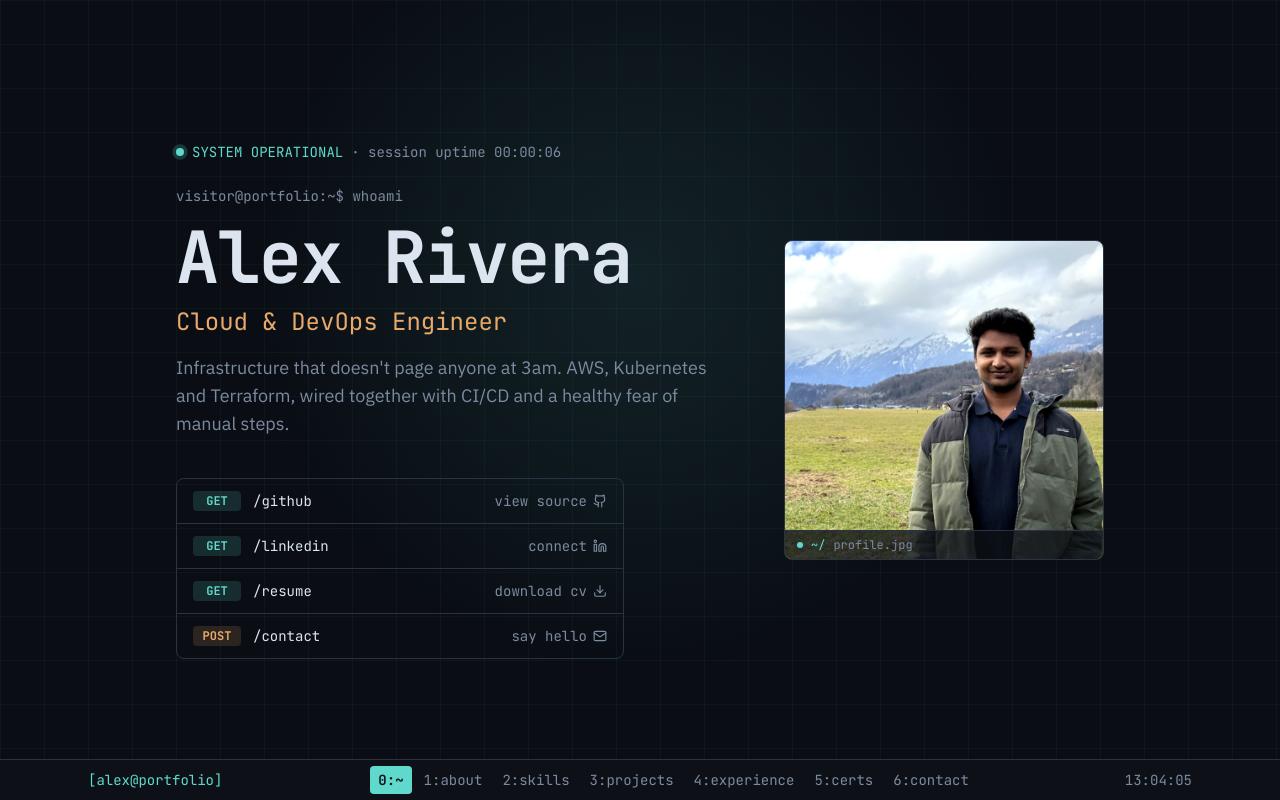
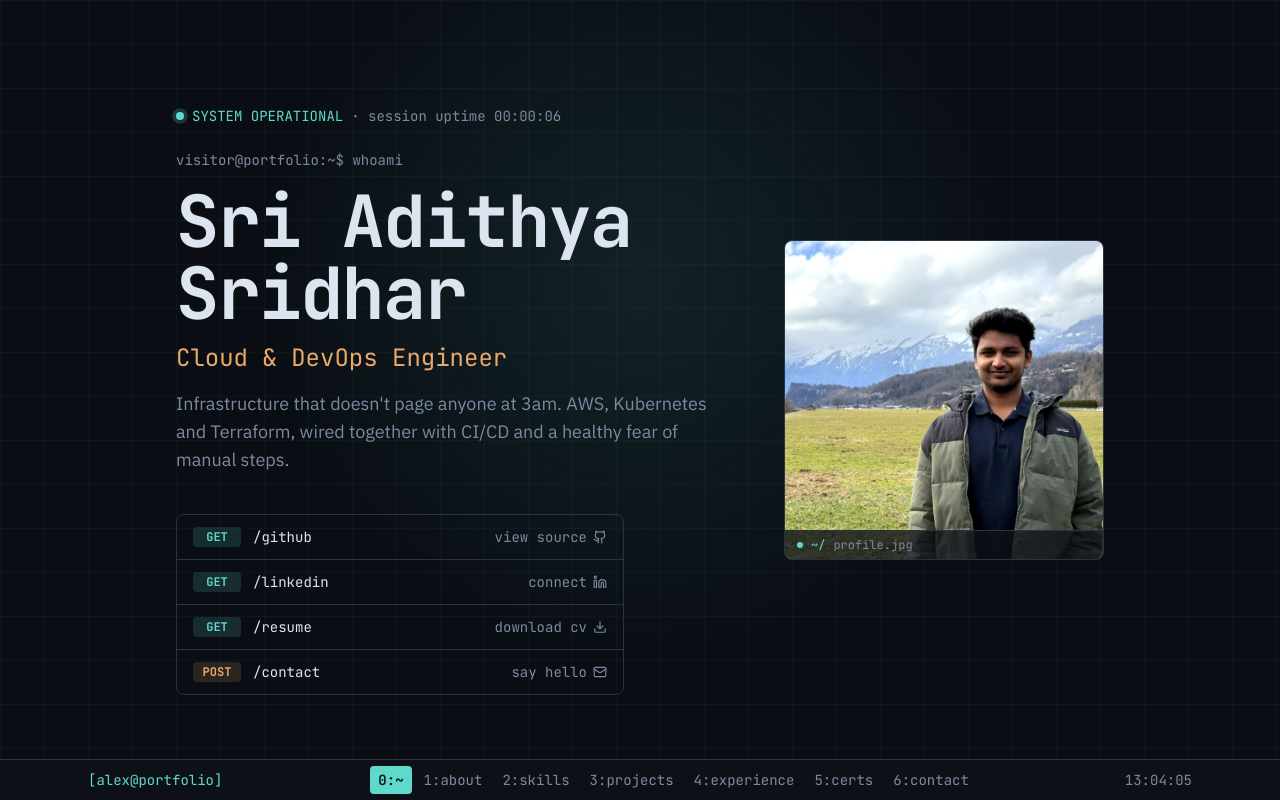
Before and after one commit to Addithya-Sri/portfolio, a React (Vite) app: page / in a window 1280 px wide. Shown: the top 800 px of the page. Built offline with nearby package versions, Linux system fonts and the light colour scheme.

Commit message:
feat: updated profile name to Sri Adithya Sridhar

```diff
--- a/src/App.jsx
+++ b/src/App.jsx
@@ -6,7 +6,7 @@ import { Github, Linkedin, Mail, ArrowUpRight, Download } from 'lucide-react';
 /* ------------------------------------------------------------------ */
 
 const PROFILE = {
-  name: 'Alex Rivera',
+  name: 'Sri Adithya Sridhar',
   role: 'Cloud & DevOps Engineer',
   tagline:
     "Infrastructure that doesn't page anyone at 3am. AWS, Kubernetes and Terraform, wired together with CI/CD and a healthy fear of manual steps.",
```
